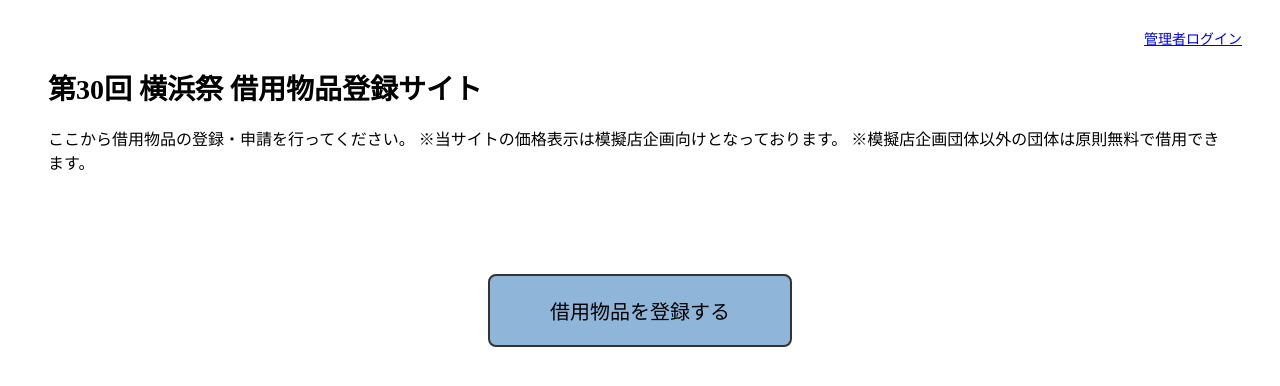
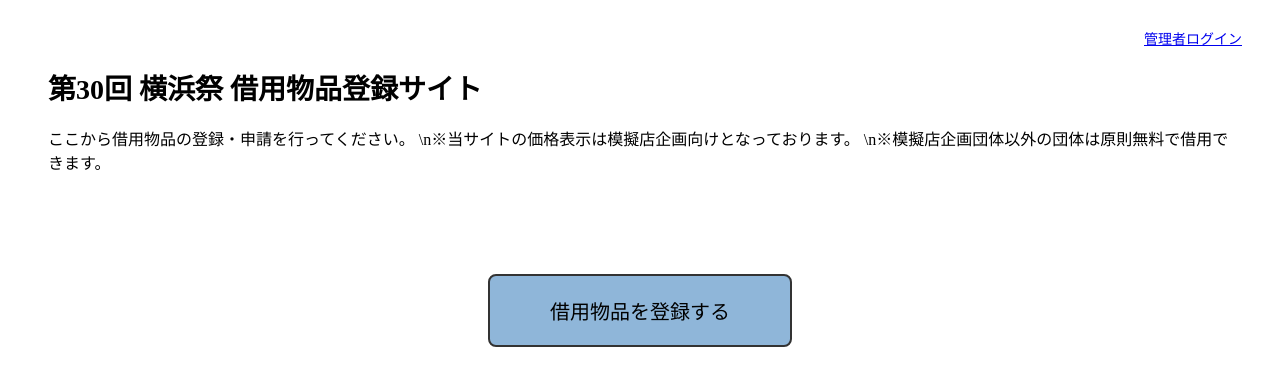
Before and after one commit to yokohamafest30kanri/yokohamasai-buppin, a Next.js app: page / in a window 1280 px wide. Shown: the top 386 px of the page. Built offline with nearby package versions, Linux system fonts and the light colour scheme.

Commit message:
edit app/page.tsx

```diff
--- a/app/page.tsx
+++ b/app/page.tsx
@@ -18,8 +18,8 @@ export default function Home() {
       {/* 説明文 */}
       <p style={{ marginTop: "12px", fontSize: "16px" }}>
         ここから借用物品の登録・申請を行ってください。
-        ※当サイトの価格表示は模擬店企画向けとなっております。
-        ※模擬店企画団体以外の団体は原則無料で借用できます。
+        \n※当サイトの価格表示は模擬店企画向けとなっております。
+        \n※模擬店企画団体以外の団体は原則無料で借用できます。
       </p>
 
       {/* 中央のメインボタン */}
```
